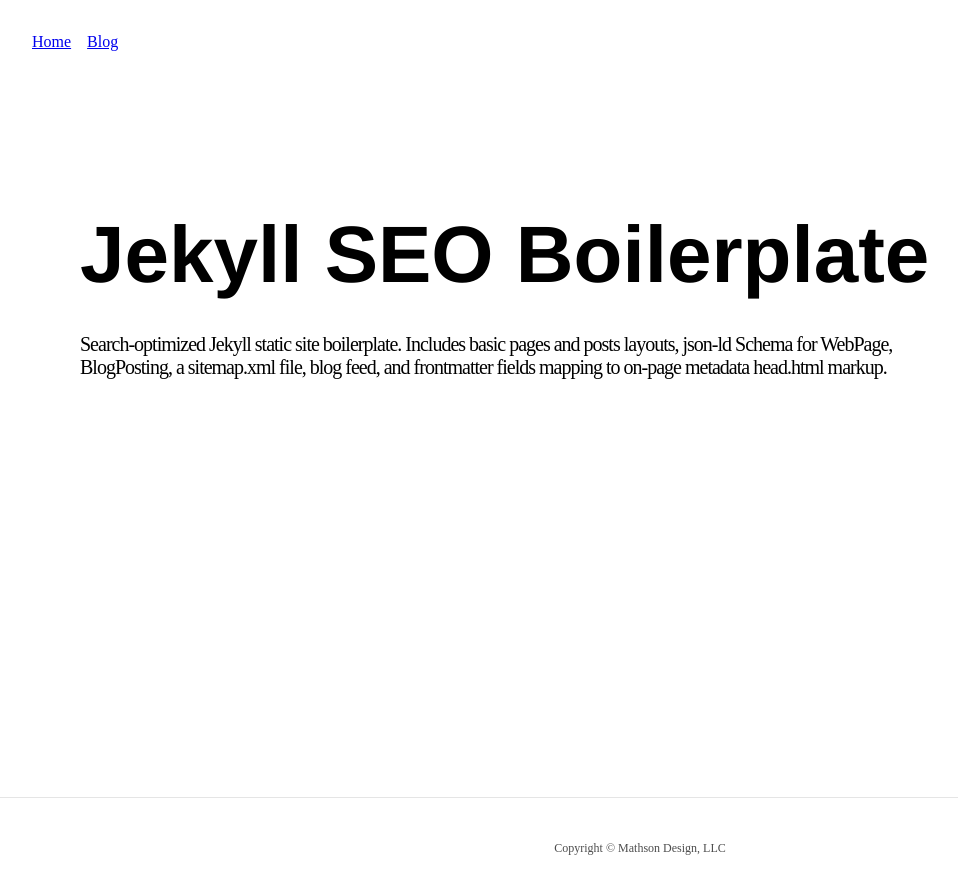
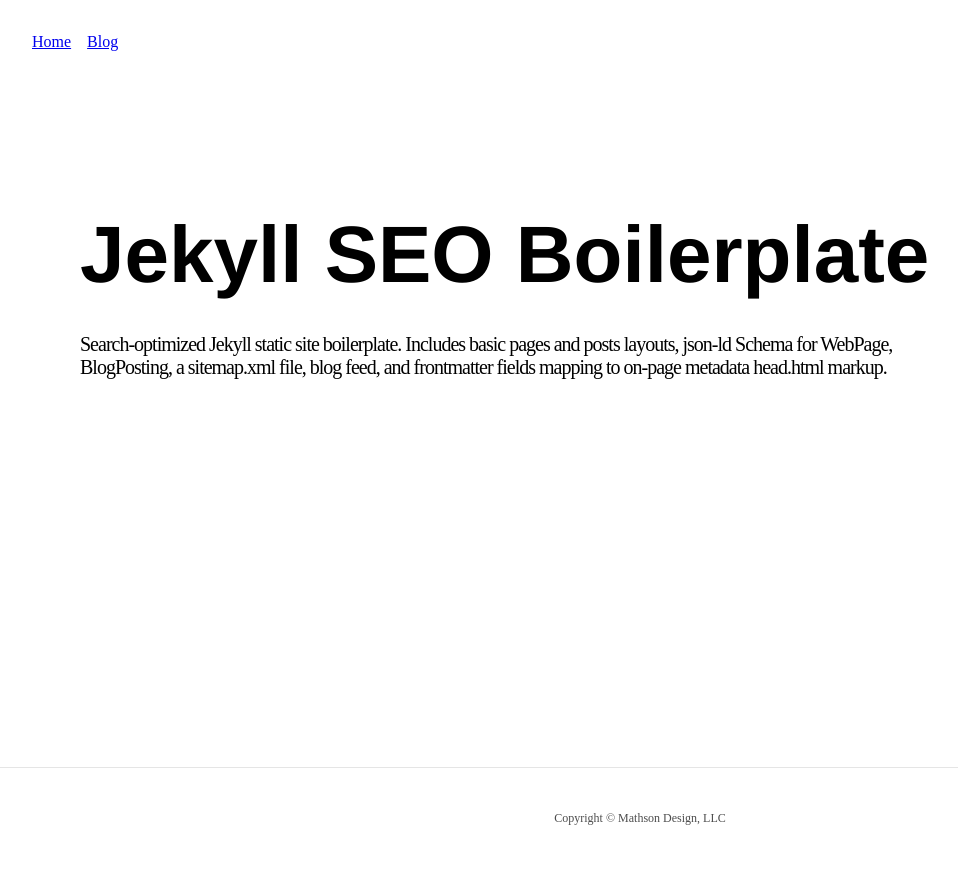
Before and after one commit to scottmathson/virtuacon-jekyll-boilerplate, a Jekyll site: the page built from index.html, in a window 1280 px wide. Shown: the top 894 px of the page, without its empty margins (0-958 px from the left). Built offline with Jekyll 4.4.1, drawn with Linux system fonts in a browser that asks for light colours; the list of posts is cut into pages by our own code.

Commit message:
reverting fixed footer styling throughout

```diff
--- a/_includes/footer.html
+++ b/_includes/footer.html
@@ -1,4 +1,4 @@
-<footer class="fixed left-0 bottom-0 w-100 pa4 black-70 bt b--black-10">
+<footer class="relative left-0 bottom-0 w-100 pa4 black-70 bt b--black-10">
   <section class="tc center">
     <p class="f7 black-70">
       Copyright &copy; {{ site.copyright-name }}
--- a/blog.html
+++ b/blog.html
@@ -7,7 +7,7 @@ sitemap:
   lastmod: 2020-05-14 24:00:00 +0000
   priority: 1.0
 ---
-
+<section class="vh-75">
   <div class="cover">
     <div class="mw9 center ph5-l ph3">
       <section class="ph3 pv5-ns pv4 relative overflow-hidden">
@@ -35,3 +35,4 @@ sitemap:
       </div>
     {% endfor %}
   </div>
+</section>
--- a/index.html
+++ b/index.html
@@ -11,7 +11,7 @@ sitemap:
 navigation:
   exclude: 'yes'
 ---
-
+<section class="vh-75">
   <div class="cover">
     <div class="mw9 center ph5-l ph3">
       <section class="ph3 pv5-ns pv4 relative overflow-hidden">
@@ -20,3 +20,4 @@ navigation:
       </section>
     </div>
   </div>
+</section>
```
Lines whose indentation alone changed are shown as unchanged.
